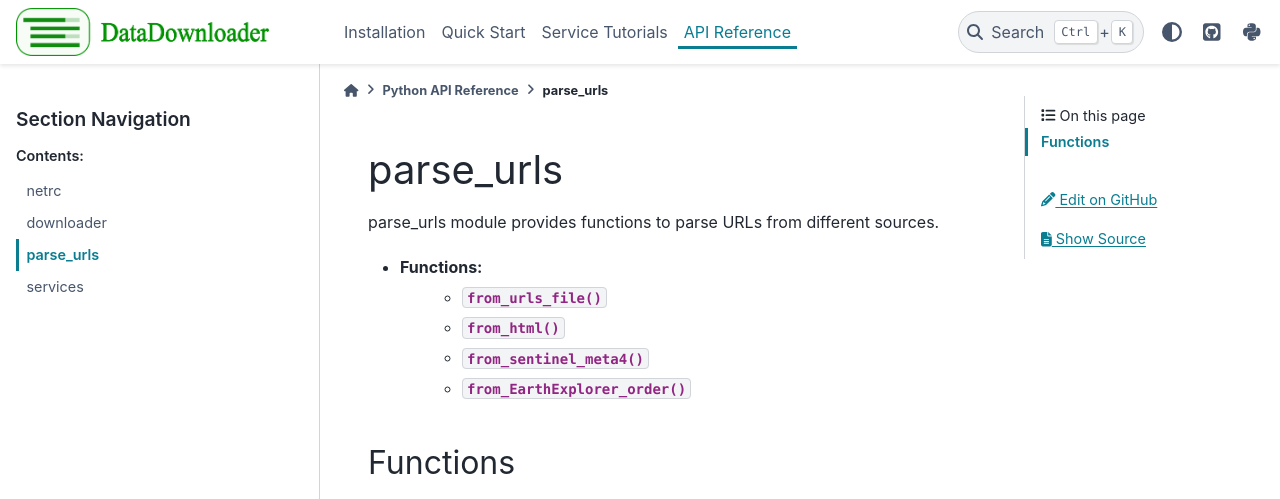
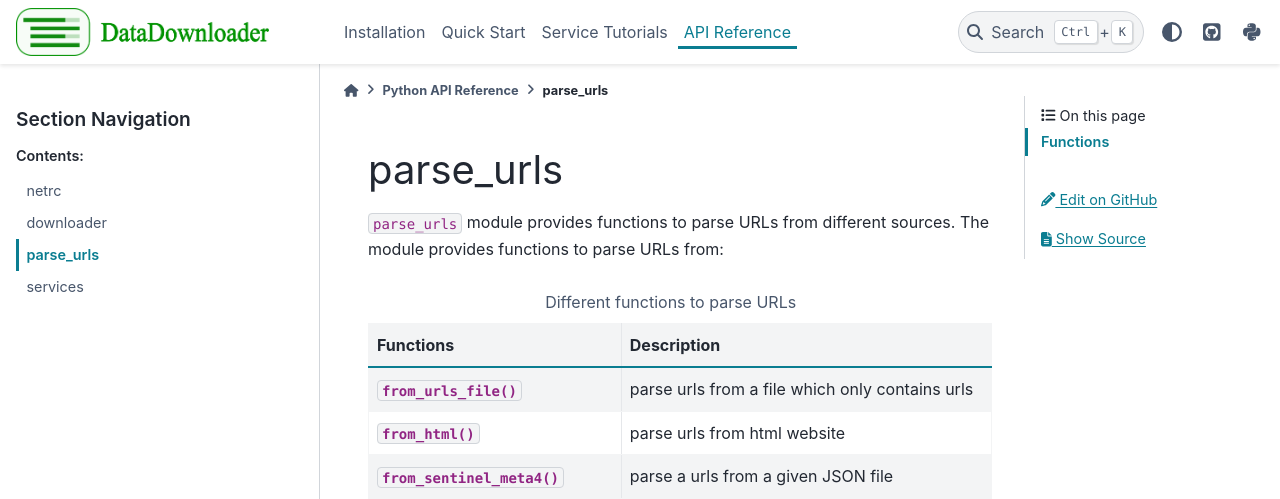
Before and after one commit to Fanchengyan/data-downloader, a Sphinx documentation site: the page built from docs/source/api/parse_urls.rst, in a window 1280 px wide and 1229 px high. Shown: the top 499 px of the window. Built offline with Sphinx 7.4.7 and the PyData theme 0.15.4, drawn with Linux system fonts in a browser that asks for light colours; some of the changed text lies outside the part shown; grey boxes are pictures that could not be loaded.

Commit message:
update docs

```diff
--- a/docs/source/api/parse_urls.rst
+++ b/docs/source/api/parse_urls.rst
@@ -3,14 +3,11 @@
 parse_urls
 ==========
 
-parse_urls module provides functions to parse URLs from different sources.
+``parse_urls`` module provides functions to parse URLs from different sources. The module provides functions to parse URLs from:
 
-* Functions:
-    * :func:`.from_urls_file`
-    * :func:`.from_html`
-    * :func:`.from_sentinel_meta4`
-    * :func:`.from_EarthExplorer_order`
-
+.. csv-table:: Different functions to parse URLs
+   :file: tables/parse_urls.csv
+   :header-rows: 1
 
 Functions
 ---------
--- /dev/null
+++ b/docs/source/api/tables/downloader.csv
@@ -0,0 +1,5 @@
+Functions, Description
+:func:`.download_data`, download a single file from a given url
+:func:`.download_datas`, sequentially download multiple files from given urls
+:func:`.async_download_datas`, asynchronously download multiple files from given urls
+:func:`.mp_download_datas`, download multiple files from given urls using multiprocessing
--- /dev/null
+++ b/docs/source/api/tables/hyp3.csv
@@ -0,0 +1,4 @@
+ classes, Description
+ :class:`.Jobs`, A class to manage HyP3 jobs. This class is designed to be used as the jobs attribute of the :class:`.HyP3Service` class
+ :class:`.JOB_TYPE`, A class containing the job types that can be submitted to HyP3
+ :class:`.STATUS_CODE`, A class containing the status of jobs that have be submitted to HyP3
--- /dev/null
+++ b/docs/source/api/tables/parse_urls.csv
@@ -0,0 +1,5 @@
+Functions, Description
+:func:`.from_urls_file`, parse urls from a file which only contains urls
+:func:`.from_html`, parse urls from html website
+:func:`.from_sentinel_meta4`, parse a urls from a given JSON file
+:func:`.from_EarthExplorer_order`, parse urls from orders in earthexplorer
--- /dev/null
+++ b/docs/source/api/tables/services.csv
@@ -0,0 +1,6 @@
+Online services, classes, Description
+HyP3,:class:`.HyP3Service`,a class to manage HyP3 user information and jobs
+,:class:`.InSARMission`,a class to manage HyP3 ``INSAR_GAMMA`` jobs
+,:class:`.InSARBurstMission`,a class to manage HyP3 ``INSAR_ISCE_BURST`` jobs
+LiCSAR,:class:`.LiCSARService`,a class to retrieve LiCSAR data
+Sentinel-1 Orbit,:class:`.SentinelOrbit`,a class to retrieve Sentinel-1 orbit data links.
```
Also changed, not shown: README.md (+3 -2 lines), docs/source/api/downloader.rst (+5 -5 lines), docs/source/api/services.rst (+29 -19 lines), docs/source/index.rst (+5 -3 lines), docs/source/Tutorials/hyp3_InSAR_job.ipynb, docs/source/Tutorials/licsar.ipynb, docs/source/Tutorials/s1orbit.ipynb, 2 other files.
